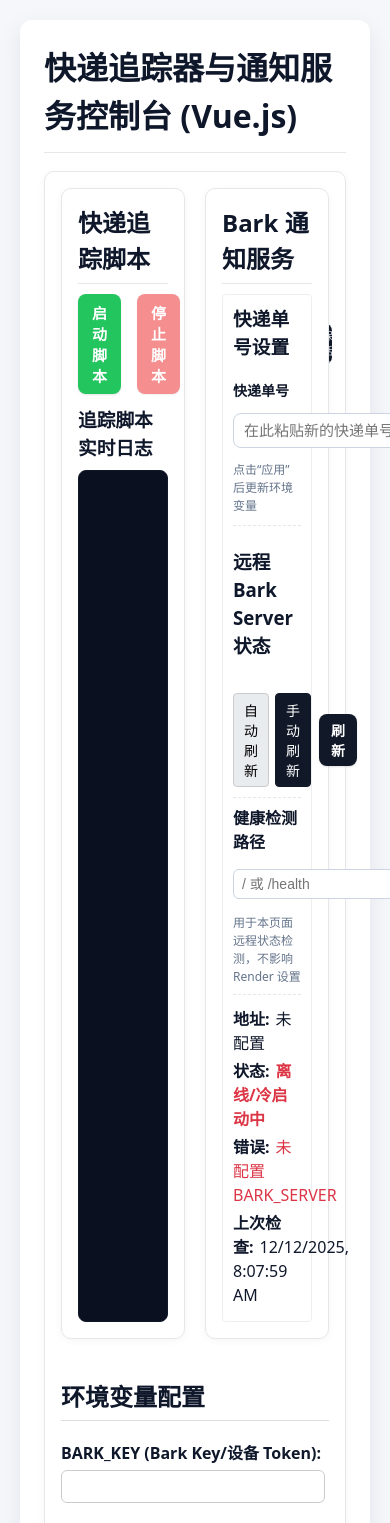
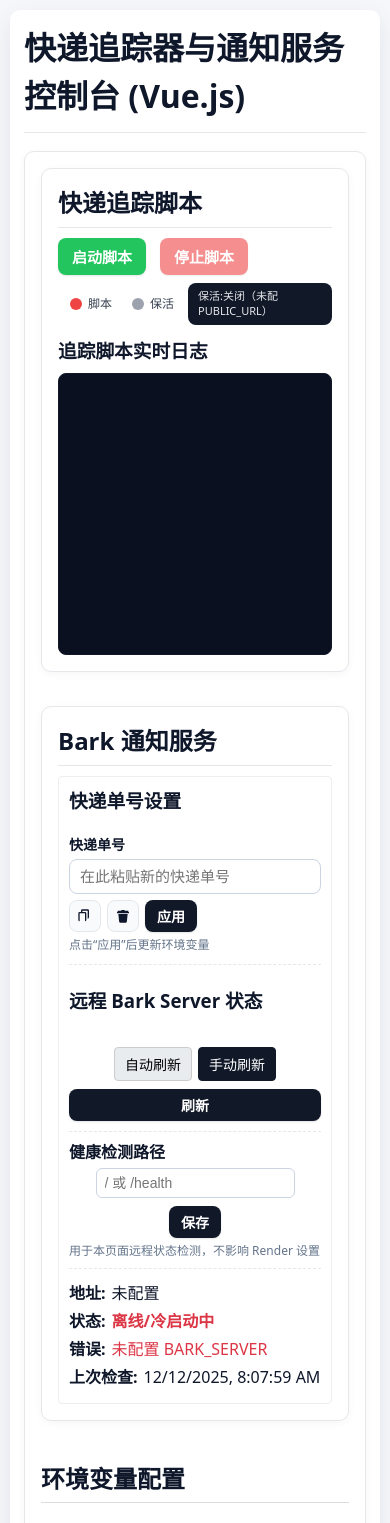
Before and after one commit to Szyoo/jppost-tracker, a Flask app: page / in a window 390 px wide; the page is wider, and only the part inside the window is pictured. Shown: the top 1523 px of that part. Run offline with Flask 3, Linux system fonts and the light colour scheme; some libraries are stand-ins or nearby versions.

Commit message:
适配手机页面

```diff
--- a/src/static/style.css
+++ b/src/static/style.css
@@ -298,6 +298,61 @@ h3 {
   overflow: hidden;
 }
 
+/* --- Mobile layout --- */
+@media (max-width: 768px) {
+  body {
+    margin: 10px;
+  }
+  .container {
+    padding: 14px;
+    border-radius: 10px;
+  }
+  .flex-container {
+    flex-direction: column;
+    gap: 14px;
+  }
+  .flex-child {
+    width: 100%;
+  }
+  .service-panel {
+    min-height: auto;
+  }
+  .log-output {
+    height: 260px;
+    flex: 0 0 260px;
+  }
+  .tracker-log-output {
+    height: 260px;
+    flex: 0 0 260px;
+  }
+  .controls {
+    flex-wrap: wrap;
+    gap: 8px;
+  }
+  .remote-refresh-row {
+    flex-direction: column;
+    align-items: stretch;
+  }
+  .remote-refresh-toggle {
+    justify-content: flex-start;
+  }
+  .remote-refresh-right {
+    width: 100%;
+  }
+  .remote-health-row {
+    flex-direction: column;
+    align-items: stretch;
+  }
+  .tracking-input-controls {
+    flex-wrap: wrap;
+  }
+  .keepalive-result {
+    margin-left: 0;
+    width: 100%;
+    -webkit-line-clamp: 3;
+  }
+}
+
 @keyframes status-pulse {
   0% {
     opacity: 0.55;
```
